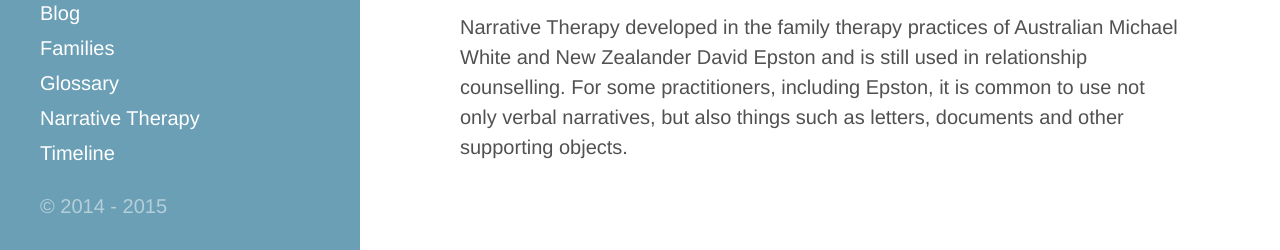
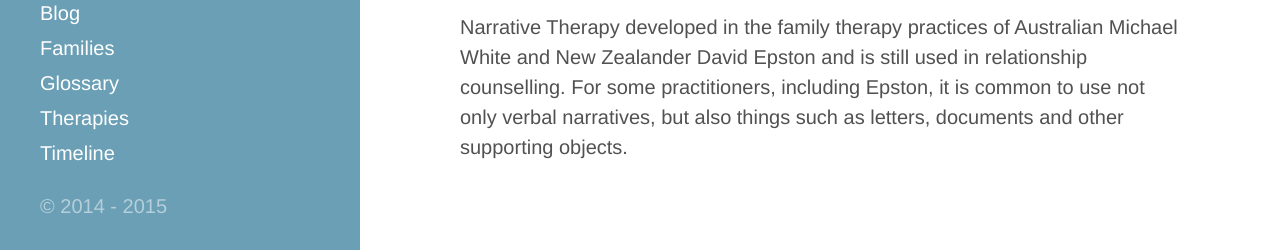
Before and after one commit to geraldnz/geraldnz.github.com, a Jekyll site: the page built from index.html, in a window 1280 px wide and 900 px high, scrolled down 489 px. Shown: the part 639-889 px from the top of the window. Built offline with Jekyll 4.4.1, drawn with Linux system fonts in a browser that asks for light colours; Markdown is read by kramdown in place of the engine named in the settings; the list of posts is cut into pages by our own code; comment, search, counter and statistics services are not loaded.

Commit message:
Update and rename narrative-therapy.md to therapies.md

```diff
--- a/narrative-therapy.md
+++ b/therapies.md
@@ -1,12 +1,12 @@
 ---
 layout: page
-title: Narrative Therapy
+title: Therapies
 ---
 
 The pages related to this topic are listed below.
 
  <ul>
- {% assign sorted_posts = (site.categories.['narrativetherapy'] | sort: 'title') %}
+ {% assign sorted_posts = (site.categories.['therapies'] | sort: 'title') %}
 {% for post in sorted_posts %}
   <li>
     <a href="{{ post.url }}">{{ post.title }}</a>
```
